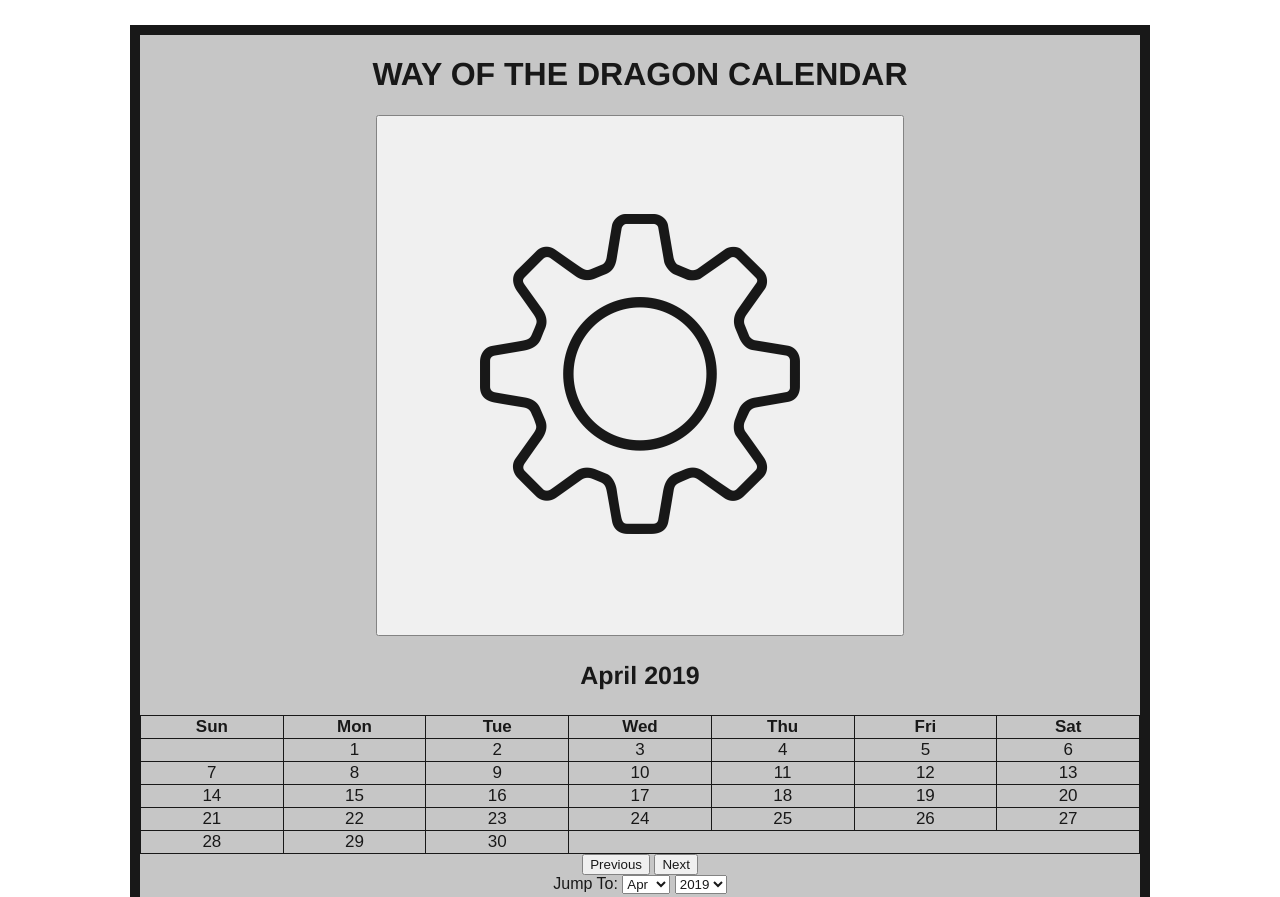
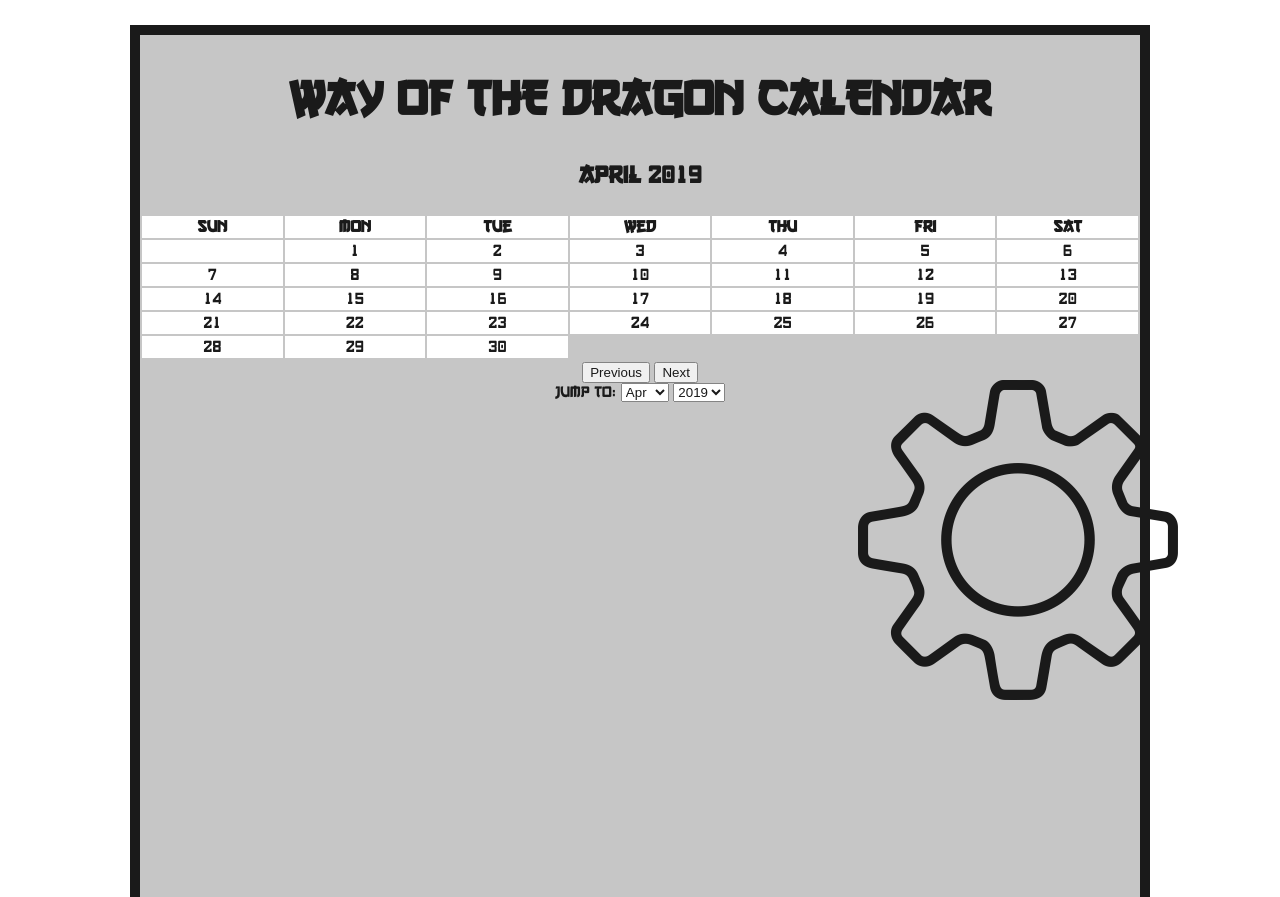
Before and after one commit to Hyarcher/WayOfTheDragon, a website: page public/ViewCalendarPage.html in a window 1280 px wide. Shown: the top 897 px of the page. Drawn offline with Linux system fonts and the light colour scheme.

Commit message:
Add files via upload
Added the custom font and applied it to each body of text.

```diff
--- a/public/style.css
+++ b/public/style.css
@@ -2,41 +2,56 @@ body {
     text-align: center;
 }
 
+/* Custom font */
+@font-face {
+    font-family: 'Gang of Three';
+    src: url(/Fonts/go3v2.ttf);
+}
+
 h1 {
-    font-family: Helvetica, sans-serif;
+    font-family: 'Gang of Three';
+    font-size: 50px;
 }
 
 h2 {
-    font-family: Helvetica, sans-serif;
+    font-family: 'Gang of Three';
     font-size: 30px;
 }
 
 h3 {
-    font-family: Helvetica, sans-serif;
+    font-family: H'Gang of Three';
     font-size: 25px;
+}
+
+#settingsButton {
+    background-color: Transparent;
+    background-repeat: no-repeat;
+    border: none;
+    cursor: pointer;
+    overflow: hidden;
+    outline: none;
+    position: fixed;
+    bottom: 0;
+    right: 0;
+}
+
+tr {
+    font-family: 'Gang of Three';
+    background-color: white;
 }
 
  #main {
     width: 1000px;
     height: 1010px;
-    background-color:silver;
+    background-color: silver;
     opacity: 0.9;
-    margin:25px auto;
-    border:solid 10px black;
-    font-family: fantasy;
+    margin: 25px auto;
+    border: solid 10px black;
+    font-family: 'Gang of Three';
 }
 
-.border{
-  width: 900px;
-  height: auto;
-  border-style:solid;
-  border-color:#287EC7;
-  margin: auto;
-  overflow: auto;
-
-}
- .border h2{
-    font-family: Helvetica, sans-serif;
+ .border h2 {
+    font-family: 'Gang of Three';
     font-size: 15px;
     text-align: left;
 
@@ -44,8 +59,8 @@ h3 {
 
 .container {
     max-width: 800px;
-    margin:auto;
-    font-family: sans-sans-serif;
+    margin: auto;
+    font-family: 'Gang of Three';
 }
 
 .month {
@@ -56,6 +71,7 @@ h3 {
     color: white;
     padding: auto;
     border: 1px solid black;
+    font-family: 'Gang of Three';
 }
 
 table, th, td {
@@ -63,8 +79,7 @@ table, th, td {
     table-layout: fixed;
     text-align: center;
     font-size: 17px;
-    border-collapse: collapse;
-    border:1px solid black;
+    font-family: 'Gang of Three';
 }
 
 ul {
@@ -73,6 +88,7 @@ ul {
     padding: 0;
     overflow: hidden;
     background-color: #333;
+    font-family: 'Gang of Three';
 }
 
 li {
```
